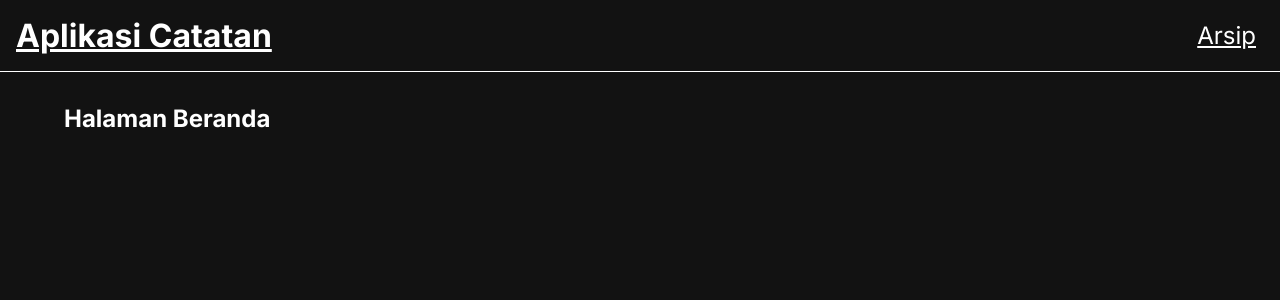
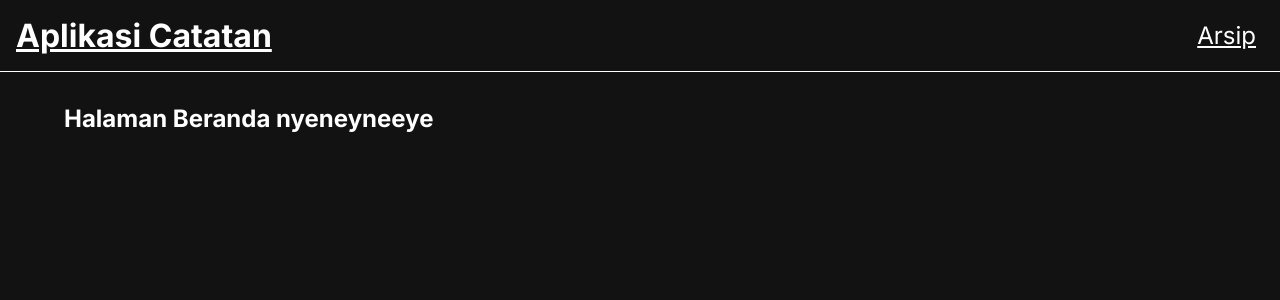
Before and after one commit to erlanggajuni45/react-fundamental-dicoding, a React (Vite) app: page / in a window 1280 px wide. Shown: the top 300 px of the page. Built offline with nearby package versions, Linux system fonts and the light colour scheme.

Commit message:
implement home page component

```diff
--- a/src/App.jsx
+++ b/src/App.jsx
@@ -1,5 +1,6 @@
 import React from 'react';
 import { Link, Route, Routes } from 'react-router-dom';
+import HomePage from './pages/HomePage';
 
 function App() {
   return (
@@ -20,7 +21,7 @@ function App() {
         <Routes>
           <Route
             path='/'
-            element={<h2>Halaman Beranda</h2>}
+            element={<HomePage />}
           />
         </Routes>
       </main>
```
